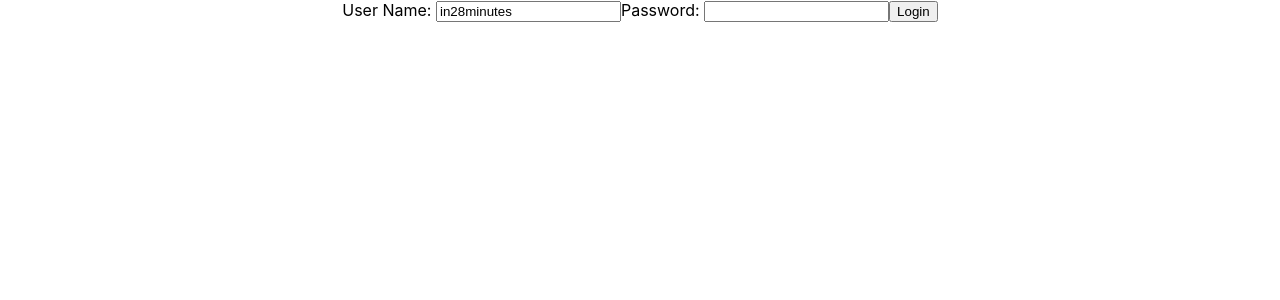
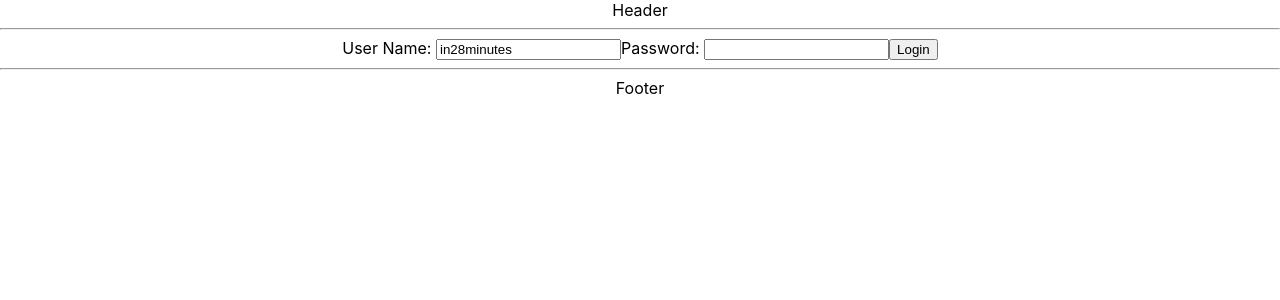
Before and after one commit to Junliu66/TaskSolider, a React (Create React App) app in the folder task-app/: page / in a window 1280 px wide. Shown: the top 300 px of the page. Built offline with nearby package versions, Linux system fonts and the light colour scheme.

Commit message:
add link

```diff
--- a/task-app/src/components/task/TaskApp.jsx
+++ b/task-app/src/components/task/TaskApp.jsx
@@ -1,5 +1,5 @@
 import React, { Component } from "react";
-import { BrowserRouter as Router, Route, Switch } from "react-router-dom";
+import { BrowserRouter as Router, Route, Switch, Link } from "react-router-dom";
 
 class TaskApp extends Component {
   render() {
@@ -7,6 +7,7 @@
       <div className="TaskApp">
         <Router>
           <>
+            <HeaderComponent/>
             <Switch>
               <Route path="/" exact component={LoginComponent} />
               <Route path="/login" component={LoginComponent} />
@@ -14,6 +15,7 @@
               <Route path="/tasks" component={ListTasksComponent} />
               <Route component={ErrorComponent} />
             </Switch>
+            <FooterComponent/>
           </>
         </Router>
         {/*<LoginComponent />
@@ -23,14 +25,36 @@
   }
 }
 
+class HeaderComponent extends Component {
+  render() {
+    return (
+      <div>
+        Header <hr/>
+      </div>
+    )
+  }
+}
+
+class FooterComponent extends Component {
+  render() {
+    return (
+      <div>
+        <hr/>Footer
+      </div>
+    )
+  }
+}
+
+
+
 class ListTasksComponent extends Component {
   constructor(props) {
     super(props);
     this.state = {
       tasks: [
-        { id: 1, description: "Learn to Dance" },
-        { id: 2, description: "Become an Expert at React" },
-        { id: 3, description: "Learn React" },
+        { id: 1, description: "Learn to Dance", done: false, targetDate: new Date() },
+        { id: 2, description: "Become an Expert at React", done: false, targetDate: new Date() },
+        { id: 3, description: "Learn React", done: false, targetDate: new Date() },
       ],
     };
   }
@@ -44,6 +68,8 @@
             <tr>
               <th>id</th>
               <th>description</th>
+              <th>Target Date</th>
+              <th>Is Completed?</th>
             </tr>
           </thead>
           <tbody>
@@ -51,6 +77,8 @@
               <tr>
                 <td>{task.id}</td>
                 <td>{task.description}</td>
+                <td>{task.done.toString()}</td>
+                <td>{task.targetDate.toString()}</td>
               </tr>
             ))}
           </tbody>
@@ -62,7 +90,12 @@
 
 class WelcomeComponent extends Component {
   render() {
-    return <div>Welcome {this.props.match.params.name}</div>;
+    return (
+      <div>
+        Welcome {this.props.match.params.name}. You can manage your tasks
+        <Link to="/tasks">here</Link>
+      </div>
+    );
   }
 }
 
```
